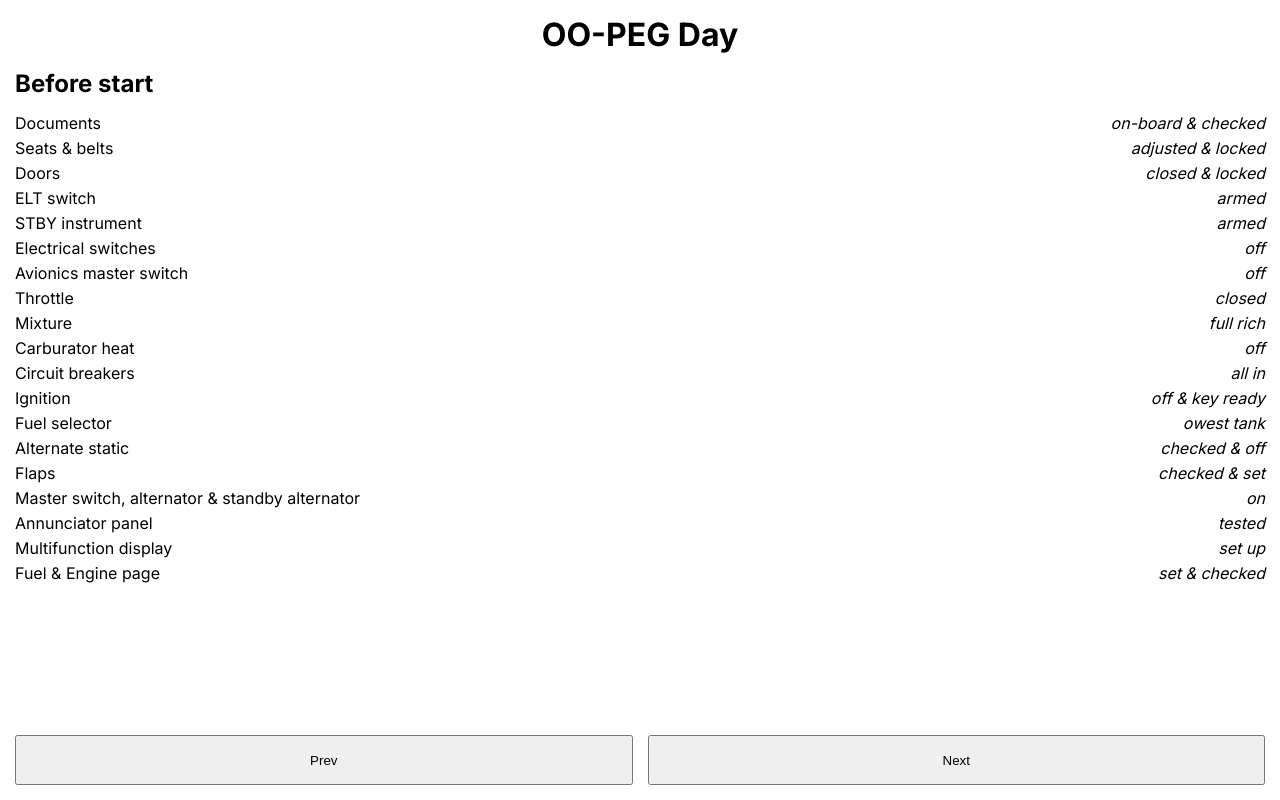
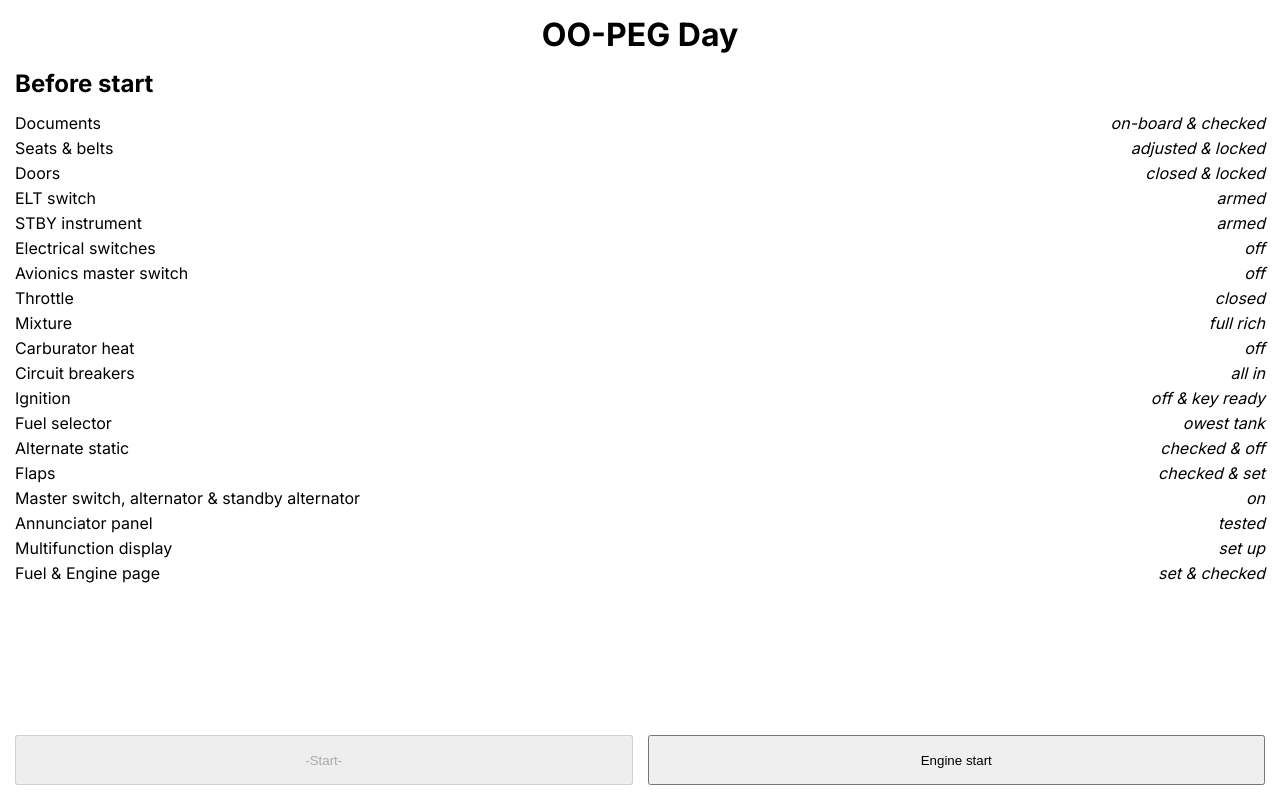
Before and after one commit to berre74/checklist-app, a Next.js app: page / in a window 1280 px wide. Built offline with nearby package versions, Linux system fonts and the light colour scheme.

Commit message:
Improved nav buttons
Added indication of next and previous phase on the
buttons and only enable them if there actually is
another page.

```diff
--- a/src/app/checklist/Checklist.tsx
+++ b/src/app/checklist/Checklist.tsx
@@ -18,7 +18,12 @@ export const Checklist = ({title, children}: ChecklistProps) => {
 
     const [index, setIndex] = useState(0)
 
-    const phase = phases[index]
+    const hasPrev = index > 0
+    const hasNext = index < phases.length-1
+
+    const previousPhase = hasPrev ? phases[index-1] : null
+    const currentPhase = phases[index]
+    const nextPhase = hasNext ? phases[index+1] : null
 
     const prev = () => {
         const newIndex = index - 1
@@ -37,11 +42,11 @@ export const Checklist = ({title, children}: ChecklistProps) => {
     return <div className={styles.checklist}>
         <h1>{title}</h1>
         <div className={styles.phaseContainer}>
-            {phase}
+            {currentPhase}
         </div>
         <div className={styles.navButtons}>
-            <button className={styles.navButton} onClick={prev}>Prev</button>
-            <button className={styles.navButton} onClick={next}>Next</button>
+            <button className={styles.navButton} onClick={prev} disabled={!hasPrev}>{previousPhase?.props.name || '-Start-'}</button>
+            <button className={styles.navButton} onClick={next} disabled={!hasNext}>{nextPhase?.props.name || '-Finish-'}</button>
         </div>
     </div>
 }
--- a/src/app/checklist/Phase.tsx
+++ b/src/app/checklist/Phase.tsx
@@ -1,6 +1,6 @@
 import styles from './checklist.module.css'
 import {isValidElement, PropsWithChildren, ReactElement} from "react";
-import {Check, CheckProps} from "@/app/checklist/Check";
+import {CheckProps} from "@/app/checklist/Check";
 
 export interface PhaseProps extends PropsWithChildren{
     name: string
```
